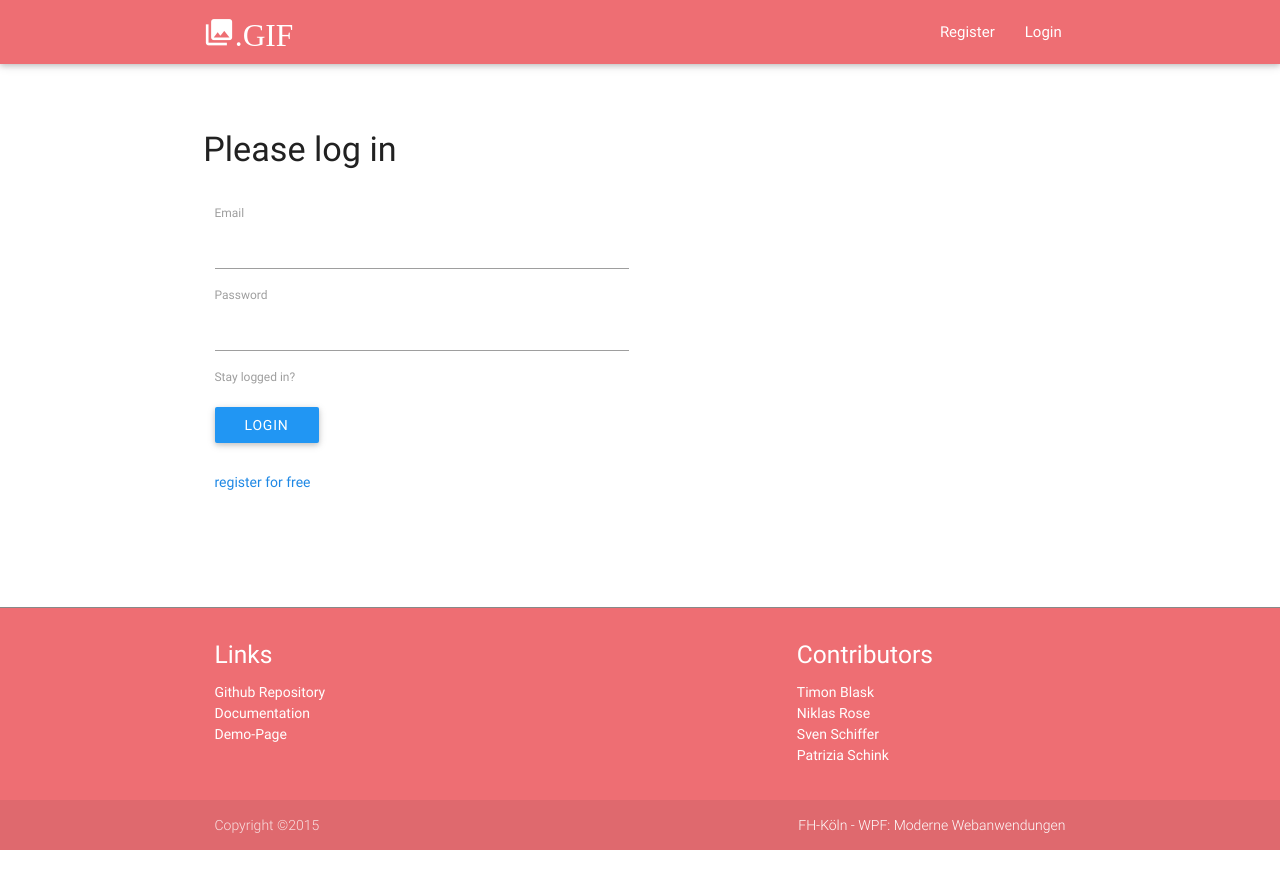
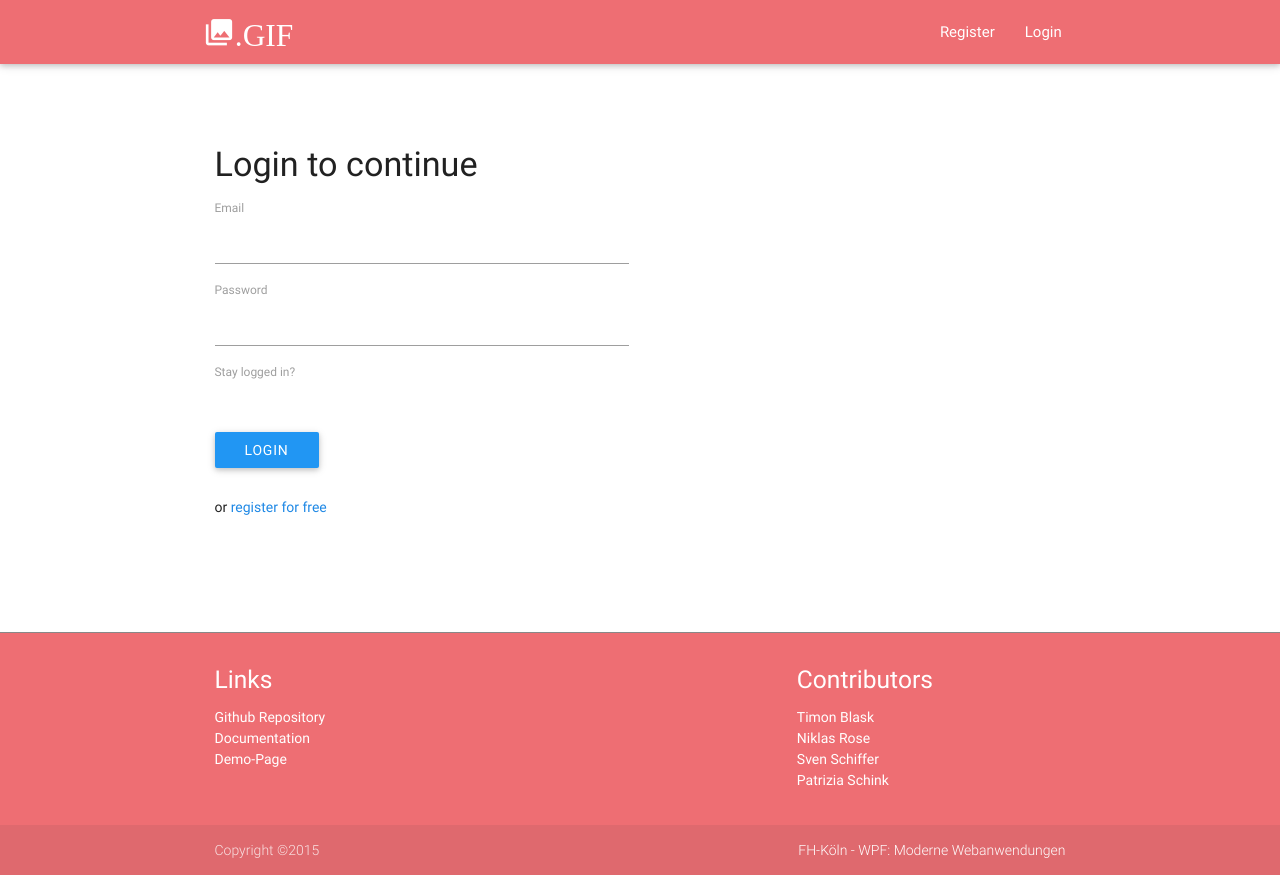
Before and after one commit to zvaehn/gif-collection, a CakePHP app: the page made by app/View/Users/login.ctp in a window 1280 px wide. Before the commit the page ends 850 px from the top, so only its background shows below. Run offline with PHP 8.4 and a stand-in for CakePHP, Linux system fonts and the light colour scheme; the template is opened without the code that fills it, so the values that code supplies are empty; form fields are guessed from the names that the template uses; some libraries are stand-ins or nearby versions.

Commit message:
enhanced user flow, flash messages, landingpage

```diff
--- a/app/Config/routes.php
+++ b/app/Config/routes.php
@@ -21,7 +21,7 @@
  */
 
 
-	Router::connect('/', array('controller' => 'pages', 'action' => 'display', 'home'));
+	Router::connect('/', array('controller' => 'pages', 'action' => 'display', 'landing'));
 
 	Router::connect('/register', array('controller' => 'users', 'action' => 'add'));
 	Router::connect('/login', array('controller' => 'users', 'action' => 'login'));
--- a/app/Controller/AppController.php
+++ b/app/Controller/AppController.php
@@ -36,9 +36,9 @@ class AppController extends Controller {
     	//'Security',
         'Session',
         'Auth' => array(
-            'loginRedirect' => array('controller' => 'pages', 'action' => 'home'),
+            'loginRedirect' => array('controller' => 'pages', 'action' => 'landing'),
             'logoutRedirect' => array('controller' => 'users', 'action' => 'login'),
-            'authError' => 'Please register first.',
+            'authError' => 'You have to create an account before you can use this application.',
         ),
     );
 
--- a/app/View/Layouts/default.ctp
+++ b/app/View/Layouts/default.ctp
@@ -29,7 +29,6 @@
 					    }
 					    else {
 					    	?>
-							<li><?= $this->Html->link('Random', '/') ?></li>
 							<li><?= $this->Html->link('Logout', '/logout') ?></li>
 					    	<?php
 					    }
@@ -41,11 +40,12 @@
 	</header>
 
 	<main>
-		<div class="container">
+		<div class="container row flashmessage">
 			<?php echo $this->Session->flash(); ?>
+		</div>
 
-			<?php echo $this->fetch('content'); ?>
-		</div>
+		<?php echo $this->fetch('content'); ?>
+
 	</main>
 
 	<footer>
--- a/app/View/Users/add.ctp
+++ b/app/View/Users/add.ctp
@@ -1,3 +1,4 @@
+<div class="container">
 	<div class="row">
 	<h4>Create a new Account</h4>
 		<div class="col s12 m6 form_wrapper">
@@ -28,3 +29,4 @@
 			<button class="btn waves-effect waves-light" type="submit" name="action">Register for Free</button>
 		</div>
 	</div>
+</div>
--- a/app/View/Users/login.ctp
+++ b/app/View/Users/login.ctp
@@ -1,6 +1,7 @@
+<div class="container">
 	<div class="row">
-	<h4>Please log in</h4>
 		<div class="col s12 m6 form_wrapper">
+		<h4>Login to continue</h4>
 			<?php
 			echo $this->Session->flash('auth');
 			echo $this->Form->create('User');
@@ -24,7 +25,7 @@
 		</div>
 		<div class="col s12">
 			<button class="btn waves-effect waves-light" type="submit" name="action">Login</button>
-		<!--<p><?php echo $this->Html->link('Lost password?', array('action' => 'lostpassword')); ?></p>-->
-		<p><?php echo $this->Html->link('register for free', array('controller' => 'users', 'action' => 'add')); ?></p>
+			<p>or <?php echo $this->Html->link('register for free', array('controller' => 'users', 'action' => 'add')); ?></p>
 		</div>
 	</div>
+</div>
--- a/app/webroot/js/app.js
+++ b/app/webroot/js/app.js
@@ -9,7 +9,12 @@ this.collection.fetch().done(function(){
 
 new app.DocumentView({collection: self.collection});
 
-$(".button-collapse").sideNav();
+
+$(document).ready(function(){
+	$('.parallax').parallax();
+	$('.button-collapse').sideNav();
+});
+
 
 /*
 var client = new ZeroClipboard($(".clipboard-button"));
--- a/app/webroot/sass/style.scss
+++ b/app/webroot/sass/style.scss
@@ -10,10 +10,6 @@ footer {
 	margin-top: 100px;
 	color: white;
 	border-top: 1px solid #888;
-}
-
-header {
-	padding-bottom: 50px;
 }
 
 .mdi-action-favorite-outline.toggable:hover{
@@ -34,12 +30,28 @@ header {
 
 .form_wrapper {
 	padding: 20px 0 20px 0;
-	margin: 20px 0 20px 0;
+	margin: 15px 0 50px 0;
 }
 
 .error-message {
 	color: red;
 	margin-bottom: 15px;
+}
+
+main > .container {
+	margin-top: 50px;
+}
+
+.container.row.flashmessage {
+	margin-bottom: 0;
+	margin-top: 0;
+}
+
+.parallax-text {
+	font-size: 60px;
+	text-align: center;
+	padding: 100px 0 100px 0;
+	display: block;
 }
 
 .subnavigation {
@@ -90,6 +102,13 @@ ul.horizontal {
 .preloader-centered {
 	text-align: center;
 	margin: 150px 0 100px 0;
+}
+
+.message {
+	padding: 15px;
+	border: 1px solid #ccc;
+	margin-top: 25px;
+	margin-bottom: 25px;
 }
 
 .flex-images {
```
Also changed, not shown: app/Controller/GifsController.php (+6 -2 lines), app/Controller/PagesController.php (+19 -6 lines), app/Controller/UsersController.php (+28 -82 lines), app/Model/User.php (+1 -21 lines), app/View/Gifs/gallery.ctp (added, +135 -0 lines), app/View/Pages/home.ctp (deleted, +0 -133 lines), app/View/Pages/landing.ctp (added, +40 -0 lines), app/View/Pages/_test.ctp (renamed from app/View/Pages/_home.ctp), app/webroot/css/style.css, 1 other file. Lines whose indentation alone changed are shown as unchanged.
